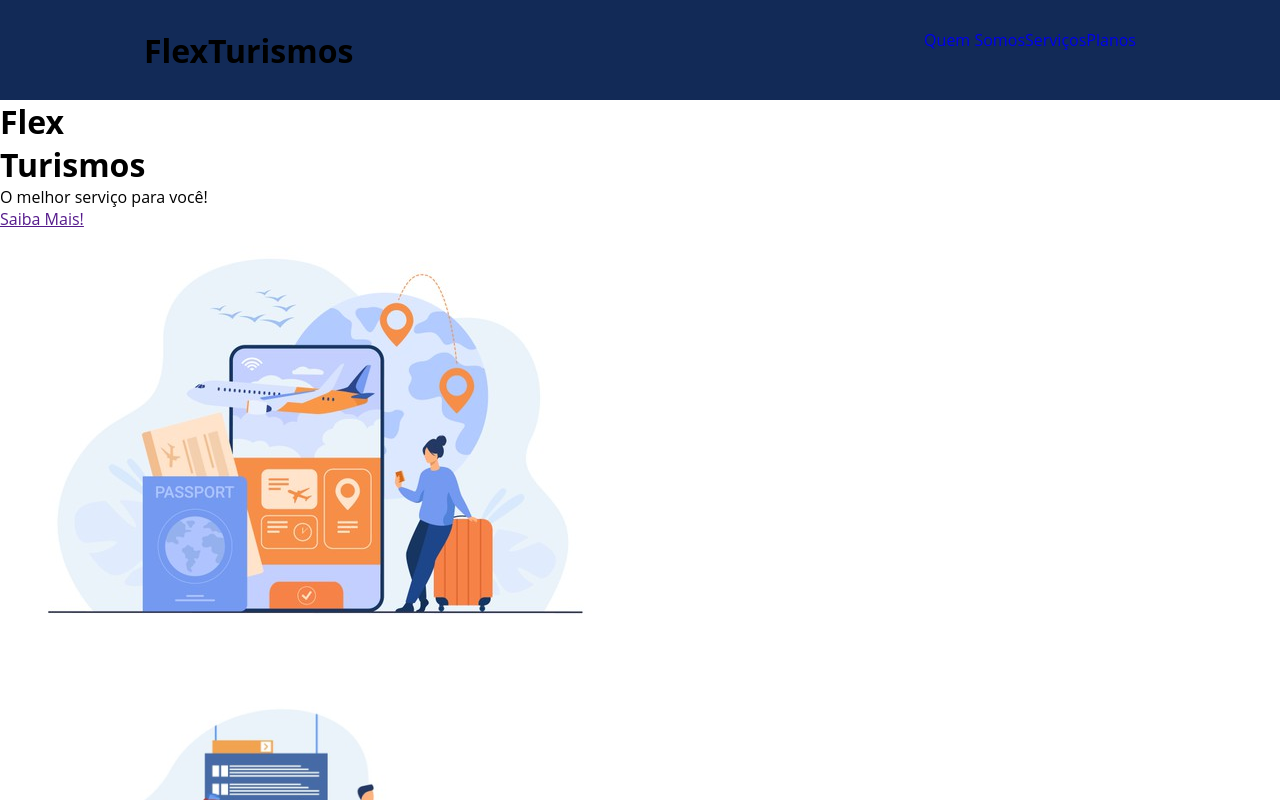
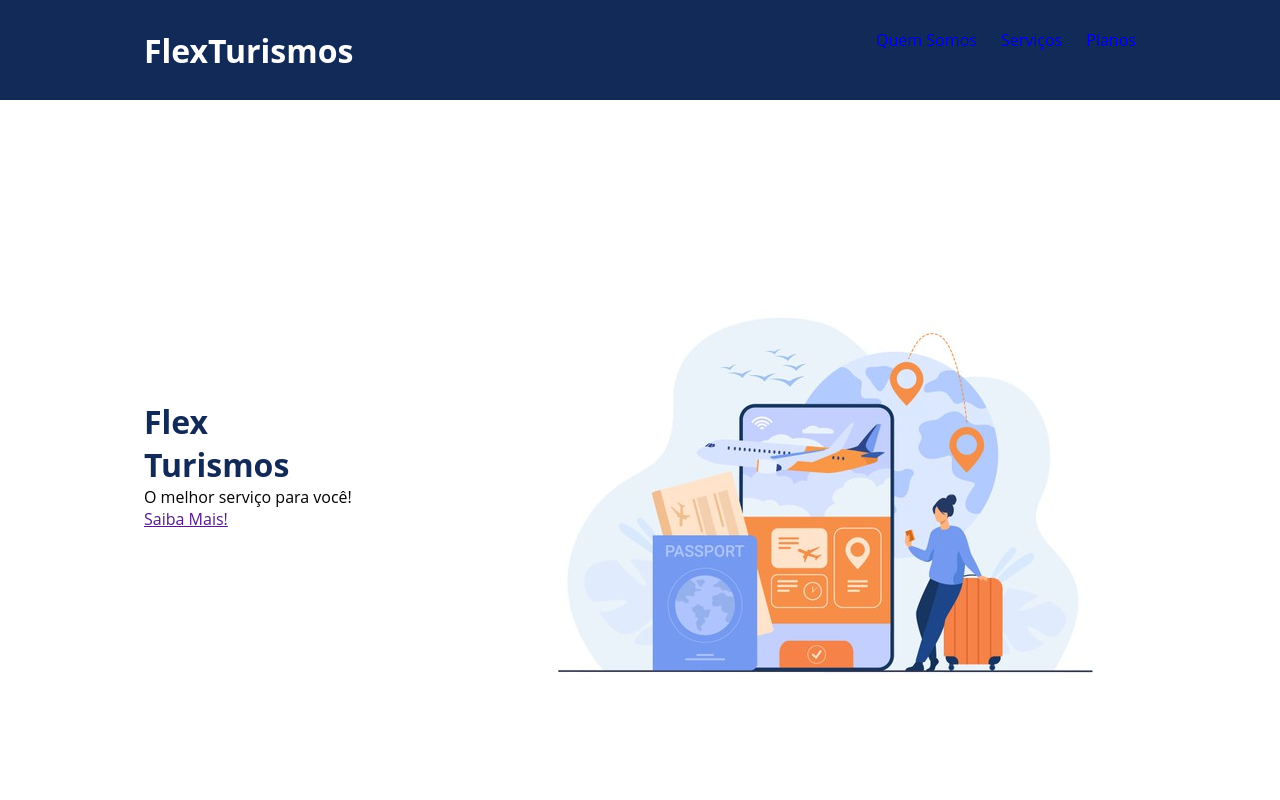
Before and after one commit to Jnfagundes/trabalhoDeFlexboxDio, a plain HTML site: page index.html in a window 1280 px wide. Shown: the top 800 px of the page. Drawn offline with Linux system fonts and the light colour scheme.

Commit message:
Estilização do layout

```diff
--- a/index.html
+++ b/index.html
@@ -18,8 +18,8 @@
         </div>
     </header>
 
-    <div>
-        <div>
+    <div class="flex-container apresentacao">
+        <div class="texto-apresentacao">
             <h1>Flex <br>Turismos</h1>
             <p>O melhor serviço para você!</p>
             <a href="">Saiba Mais!</a>
--- a/style/estilo.css
+++ b/style/estilo.css
@@ -26,10 +26,14 @@ header{
     height: 100px;
     display: flex;
     align-items: center;
+    color: #fff; ;
 }
 
 header .list-items{
     display: flex;
+    max-width: 260px;
+    width: 100%;
+    justify-content: space-between;
 }
 .list-items{
     color: #fff;
@@ -37,3 +41,18 @@ header .list-items{
 header .menu{
     justify-content: space-between;
 }
+
+.apresentacao{
+    height: 100vh ;
+    align-items: center;
+    justify-content: space-between;
+
+}
+
+.apresentacao .texto-apresentacao{
+    min-height:200px ;
+}
+.texto-apresentacao h1{
+    color: #122a57;
+
+}
```
